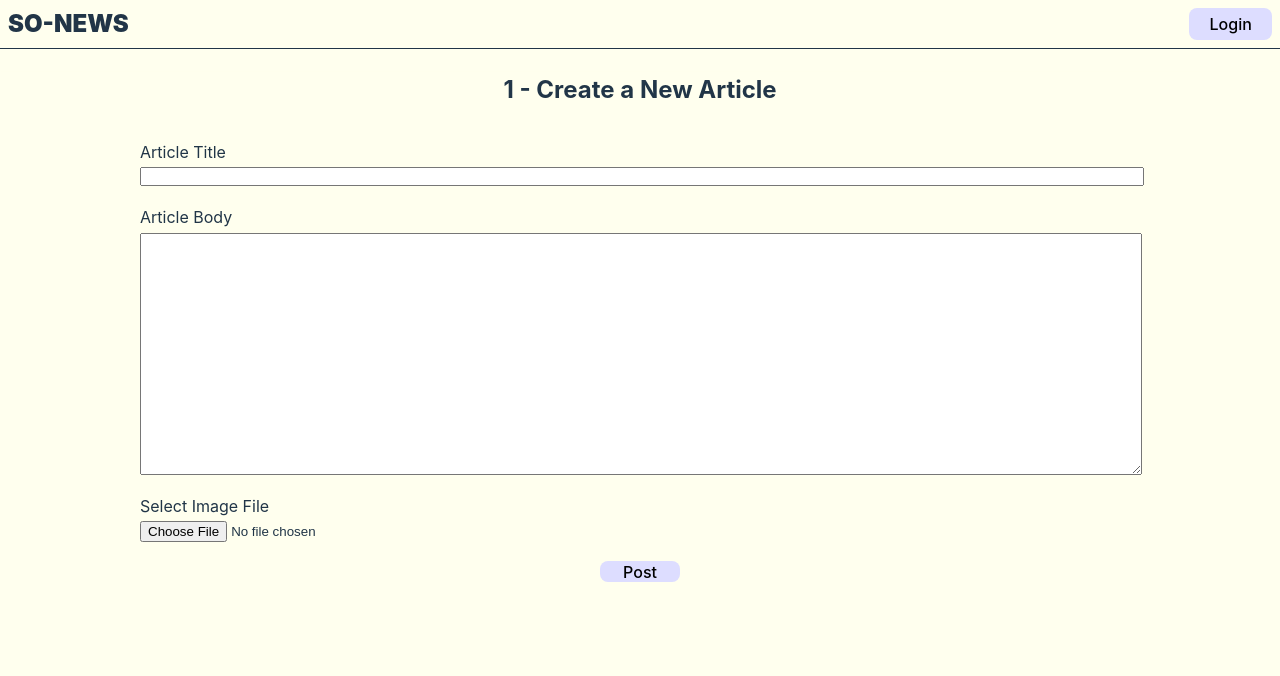
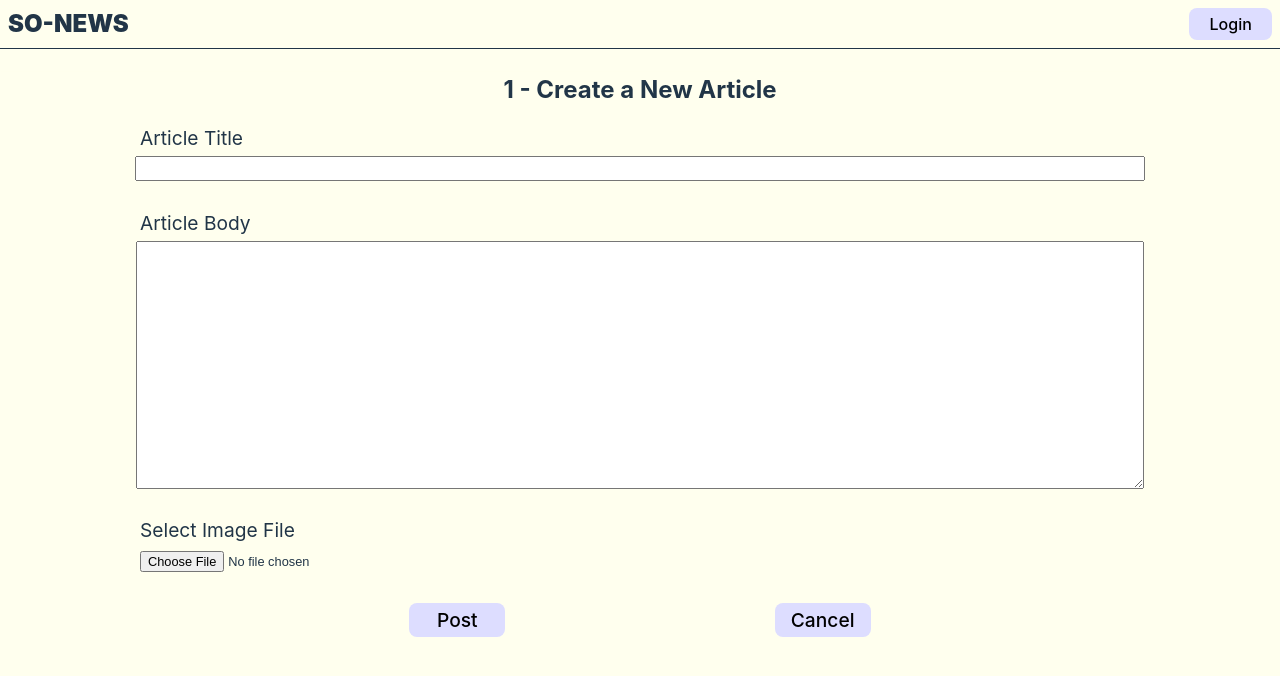
Before and after one commit to Stephen0wen/nc-news-frontend, a React (Vite) app: page /create/1 in a window 1280 px wide. Shown: the top 676 px of the page. Built offline with nearby package versions, Linux system fonts and the light colour scheme.

Commit message:
Restyles  New Article form

```diff
--- a/src/Components/CreateArticle/CreateArticle.css
+++ b/src/Components/CreateArticle/CreateArticle.css
@@ -10,18 +10,29 @@
     display: flex;
     flex-direction: column;
     justify-content: space-evenly;
-    height: 50vh;
-    width: 90vw;
+    align-items: center;
+    width: 85vw;
     max-width: 1000px;
-    gap: 1rem;
-    padding: 1rem;
+    gap: 1.5rem;
+}
+
+#new-article label {
+    display: flex;
+    flex-direction: column;
+    align-items: center;
+    width: 100%;
+}
+
+#new-article p {
+    width: 100%;
+    font-size: 1.2rem;
 }
 
 #new-article input,
 #new-article textarea {
-    display: block;
     width: 100%;
     margin: 0.2rem 0;
+    padding: 0.2rem;
 }
 
 #new-article textarea {
@@ -29,6 +40,7 @@
 }
 
 #new-article-image {
+    font-size: 0.8rem;
     display: inline;
 }
 
@@ -36,8 +48,15 @@
     display: inline;
 }
 
+#button-container {
+    width: 100%;
+    display: flex;
+    justify-content: space-evenly;
+}
+
 #new-article button {
-    width: 5rem;
-    height: 5rem;
+    width: 6rem;
+    font-size: 1.2rem;
+    padding: 1rem 0;
     align-self: center;
 }
--- a/src/Components/CreateArticle/CreateArticle.jsx
+++ b/src/Components/CreateArticle/CreateArticle.jsx
@@ -1,26 +1,33 @@
-import { useParams } from "react-router-dom";
+import { useParams, Link } from "react-router-dom";
 import "./CreateArticle.css";
 
 const CreateArticle = () => {
     const { slug } = useParams();
+
+    const handleSubmit = () => {};
 
     return (
         <section id="new-article" className="flex-center">
             <h2>{slug} - Create a New Article</h2>
             <form>
                 <label>
-                    Article Title
-                    <input id="new-article-title"></input>
+                    <p>Article Title</p>
+                    <input id="new-article-title" />
                 </label>
                 <label>
-                    Article Body
-                    <textarea id="new-article-body"></textarea>
+                    <p>Article Body</p>
+                    <textarea id="new-article-body" />
                 </label>
                 <label id="-new-article-image-label">
-                    Select Image File
-                    <input id="new-article-image" type="file"></input>
+                    <p>Select Image File</p>
+                    <input id="new-article-image" type="file" />
                 </label>
-                <button type="submit">Post</button>
+                <div id="button-container">
+                    <button type="submit">Post</button>
+                    <Link to={`/${slug}`}>
+                        <button type="submit">Cancel</button>
+                    </Link>
+                </div>
             </form>
         </section>
     );
--- a/src/Components/Login/Login.css
+++ b/src/Components/Login/Login.css
@@ -10,8 +10,10 @@
 }
 
 #avatar {
-    height: 2.5rem;
-    width: 2.5rem;
+    height: 2rem;
+    width: 2rem;
+    padding: 0.2rem;
     margin-left: 0.5rem;
     border-radius: 1.25rem;
+    box-shadow: 0 0 5px grey;
 }
```
